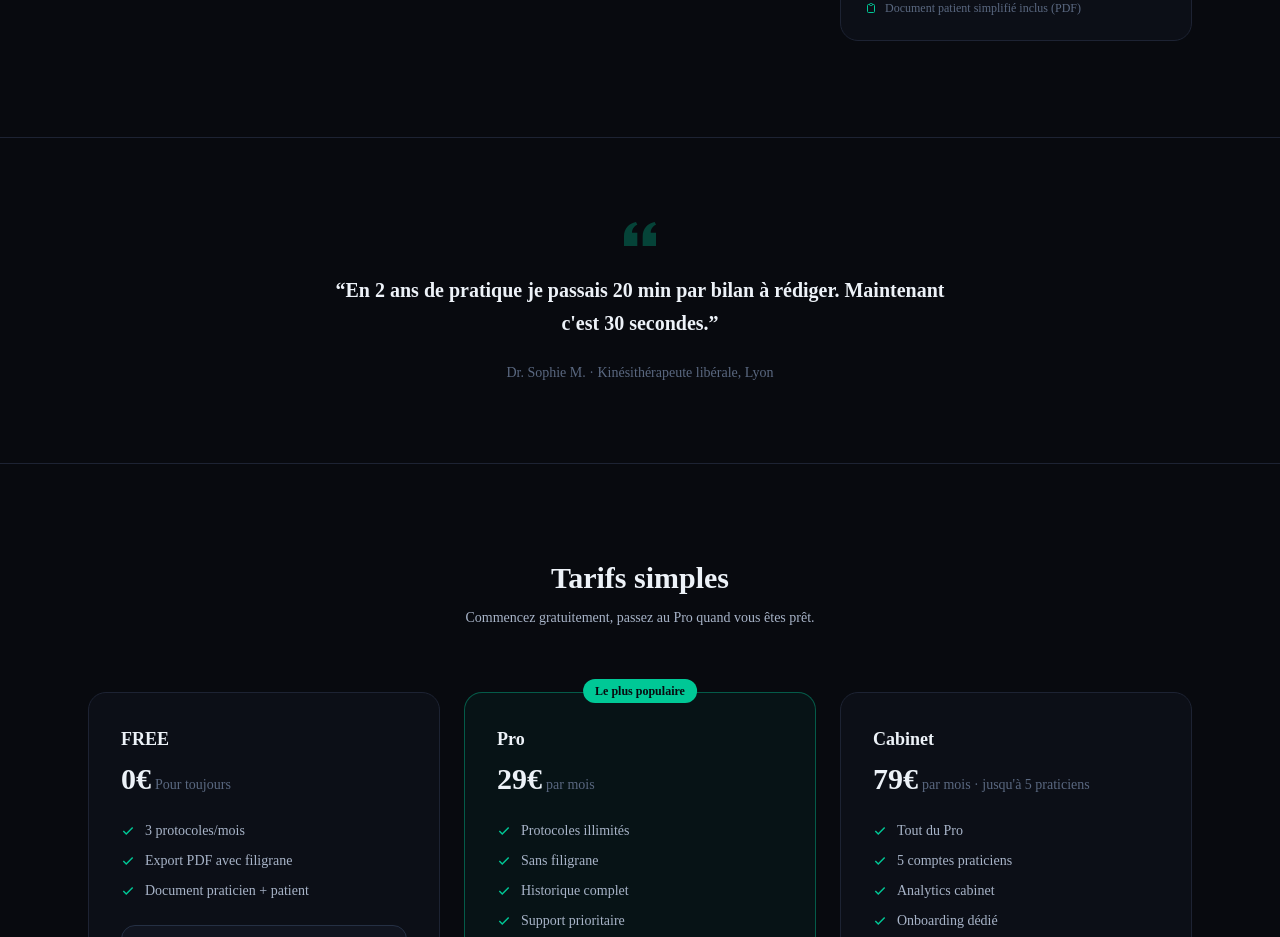
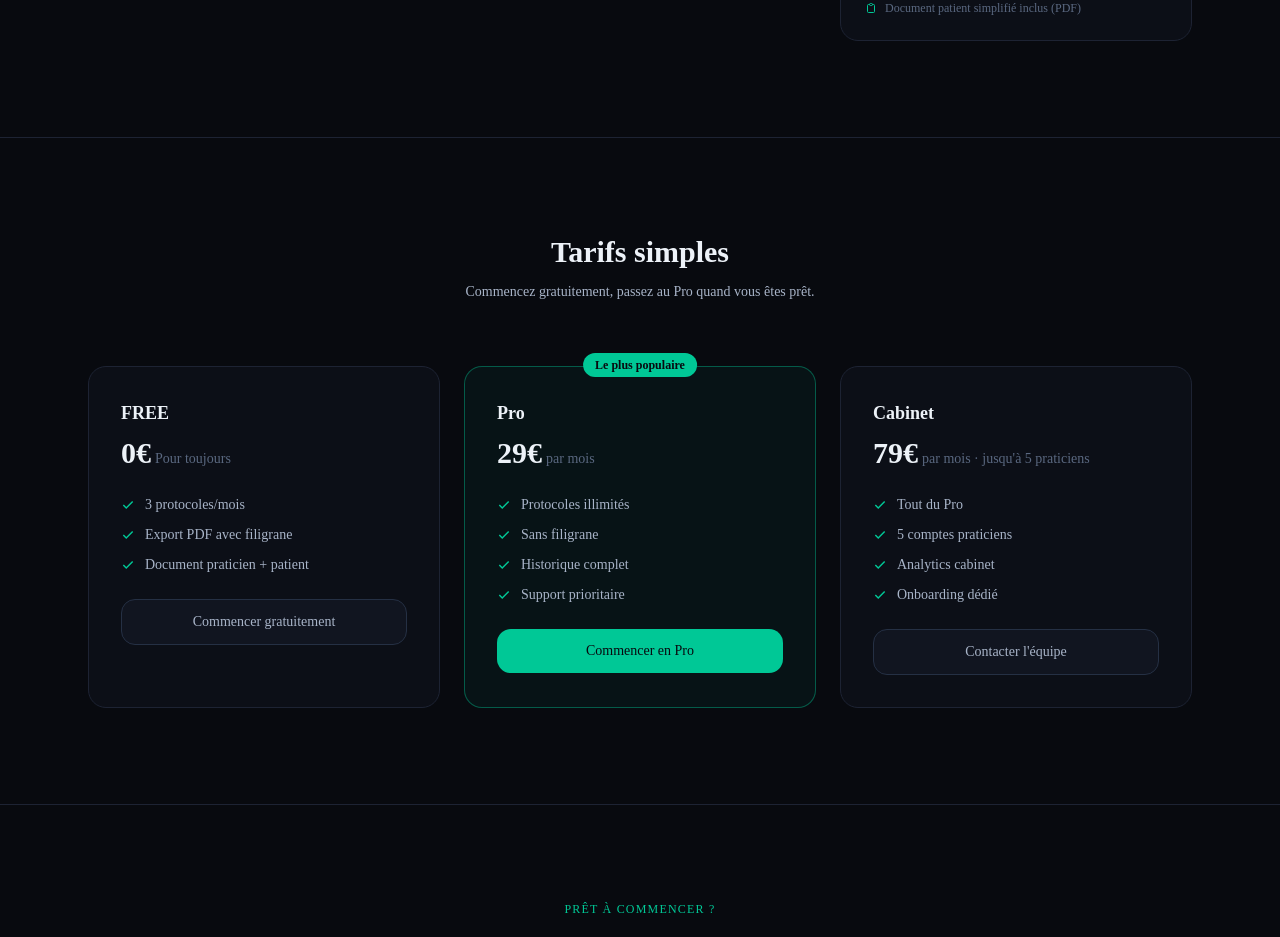
Before and after one commit to votreboosterdigital/kineprotocol, a Next.js app: page /landing in a window 1280 px wide. Shown: the part 2720-3657 px from the top of the page. Built offline with nearby package versions, Linux system fonts and the light colour scheme.

Commit message:
chore: supprimer faux témoignage de la landing page
Co-Authored-By: Claude Sonnet 4.6 <noreply@anthropic.com>

```diff
--- a/src/app/landing/page.tsx
+++ b/src/app/landing/page.tsx
@@ -318,18 +318,6 @@ export default function LandingPage() {
         </div>
       </section>
 
-      {/* ── Témoignage ── */}
-      <section style={{ borderTop: '1px solid #1D2333' }}>
-        <div className="max-w-2xl mx-auto px-6 py-20 text-center">
-          <svg className="mx-auto mb-6 opacity-30" width="32" height="32" viewBox="0 0 24 24" fill="#00C896">
-            <path d="M14.017 21v-7.391c0-5.704 3.731-9.57 8.983-10.609l.995 2.151c-2.432.917-3.995 3.638-3.995 5.849h4v10h-9.983zm-14.017 0v-7.391c0-5.704 3.748-9.57 9-10.609l.996 2.151c-2.433.917-3.996 3.638-3.996 5.849h3.983v10h-9.983z"/>
-          </svg>
-          <blockquote className="font-display font-bold text-xl leading-relaxed mb-6" style={{ color: '#EDF2F8' }}>
-            &ldquo;En 2 ans de pratique je passais 20 min par bilan à rédiger. Maintenant c&apos;est 30 secondes.&rdquo;
-          </blockquote>
-          <p className="text-sm" style={{ color: '#5A6880' }}>Dr. Sophie M. · Kinésithérapeute libérale, Lyon</p>
-        </div>
-      </section>
 
       {/* ── Pricing ── */}
       <section id="pricing" style={{ borderTop: '1px solid #1D2333' }}>
```
